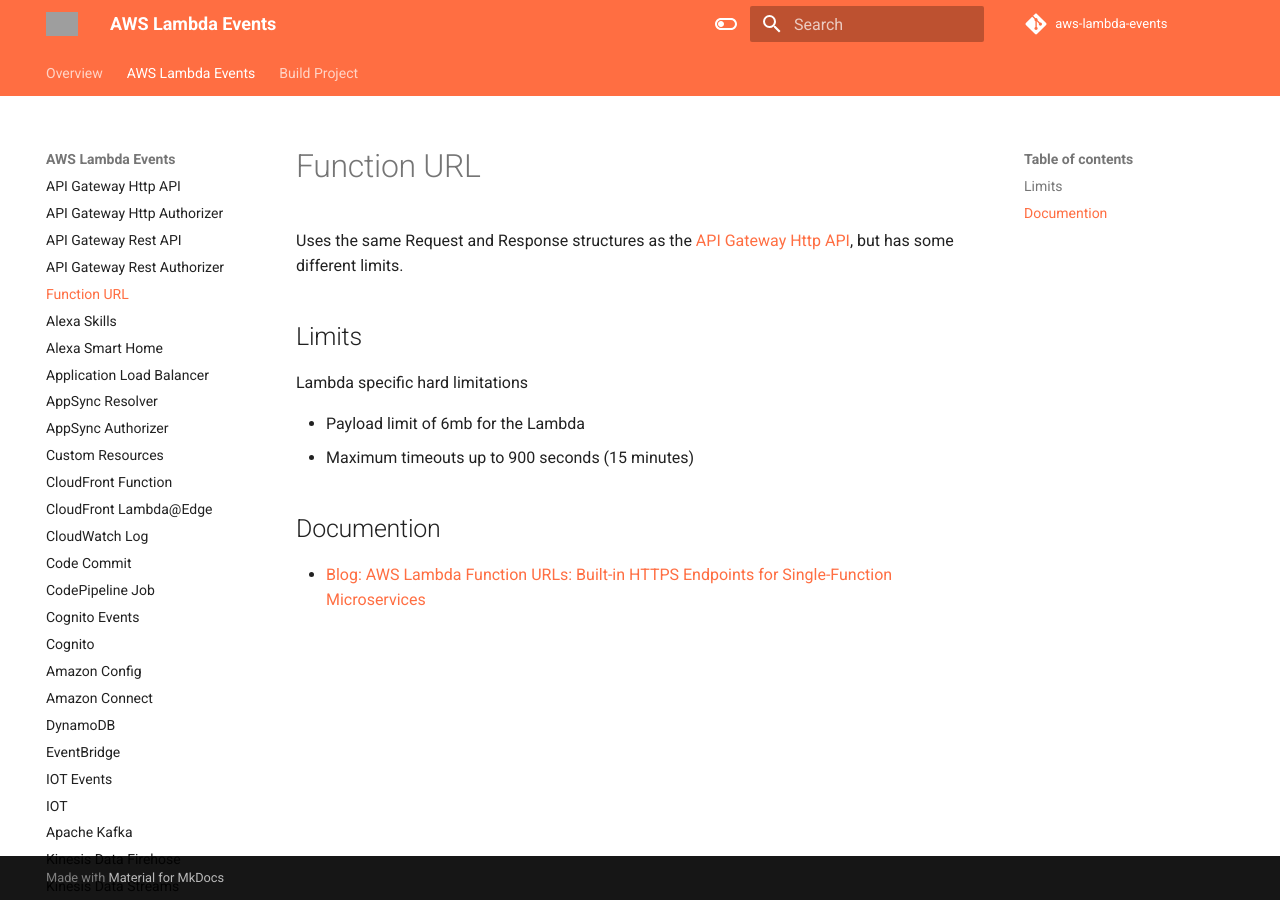
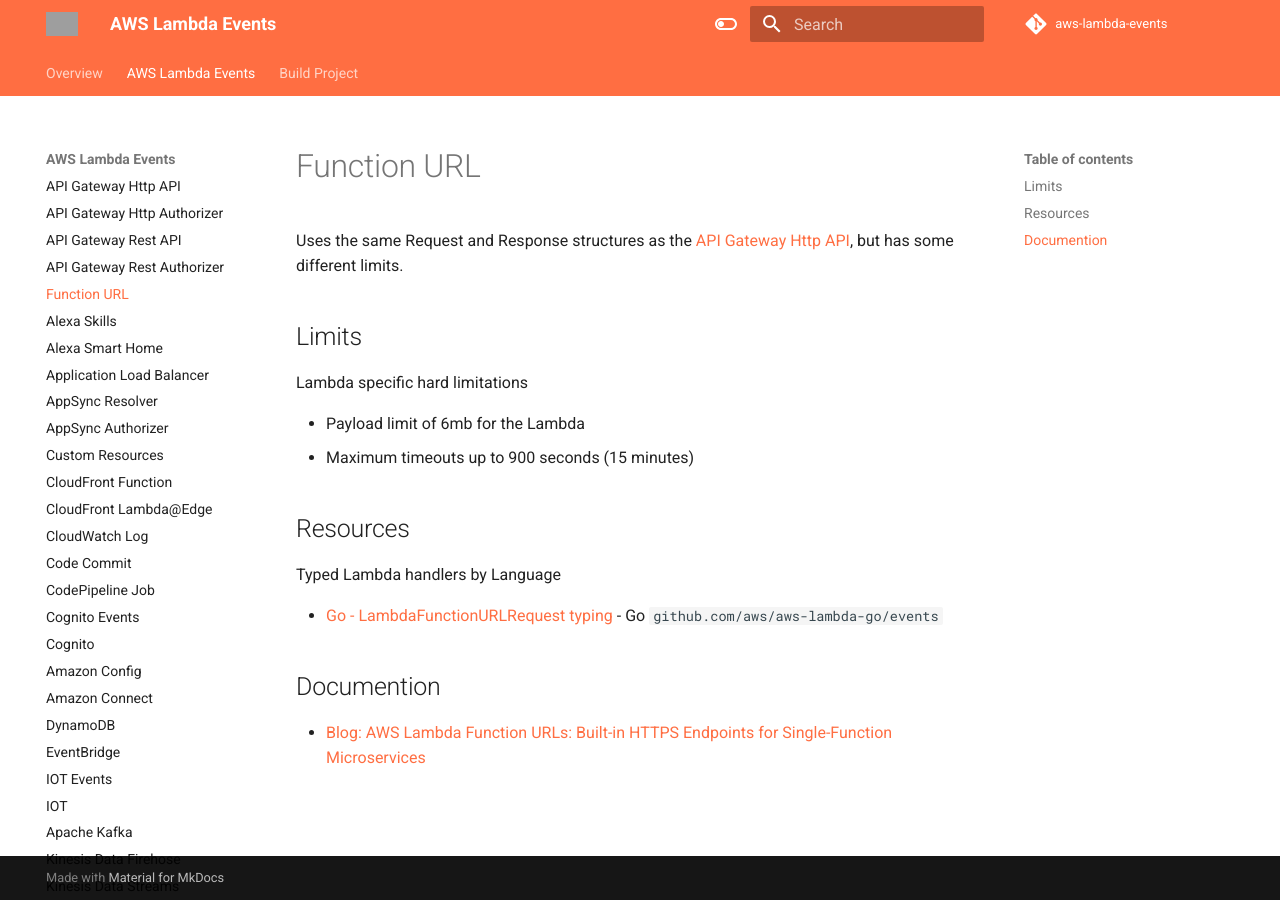
Before and after one commit to michaelbrewer/aws-lambda-events, an MkDocs documentation site: the page built from docs/function-url.md, in a window 1280 px wide. Built offline with MkDocs 1.6.1 and Material for MkDocs 9.7.7, drawn with Linux system fonts in a browser that asks for light colours; comment, search, counter and statistics services are not loaded; grey boxes are pictures that could not be loaded.

Commit message:
Update function-url.md

```diff
--- a/docs/function-url.md
+++ b/docs/function-url.md
@@ -9,6 +9,13 @@
 - Payload limit of 6mb for the Lambda
 - Maximum timeouts up to 900 seconds (15 minutes)
 
+
+## Resources
+
+Typed Lambda handlers by Language
+
+- [Go - LambdaFunctionURLRequest typing](https://github.com/aws/aws-lambda-go/blob/main/events/lambda_function_urls.go) - Go `github.com/aws/aws-lambda-go/events`
+
 ## Documention
 
 - [Blog: AWS Lambda Function URLs: Built-in HTTPS Endpoints for Single-Function Microservices](https://aws.amazon.com/blogs/aws/announcing-aws-lambda-function-urls-built-in-https-endpoints-for-single-function-microservices/)
```
